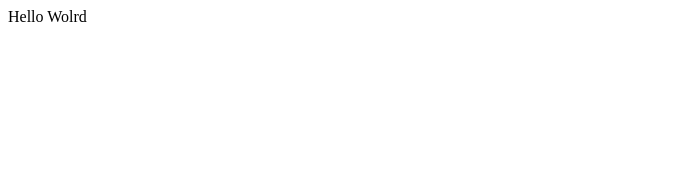
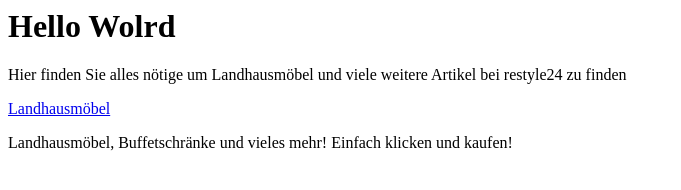
Before and after one commit to aysome/aysome.github.io, a plain HTML site: page index.html in a window 1280 px wide. Shown: the whole page, without its empty margins (0-681 px from the left). Drawn offline with Linux system fonts and the light colour scheme.

Commit message:
Website Index Page

```diff
--- a/index.html
+++ b/index.html
@@ -1 +1,4 @@
-Hello Wolrd
+<h1>Hello Wolrd</h1>
+<p>Hier finden Sie alles nötige um Landhausmöbel und viele weitere Artikel bei restyle24 zu finden</p>
+<a href="http://restyle24.de/Landhausmoebel">Landhausmöbel</a>
+<p>Landhausmöbel, Buffetschränke und vieles mehr! Einfach klicken und kaufen!</p>
```
